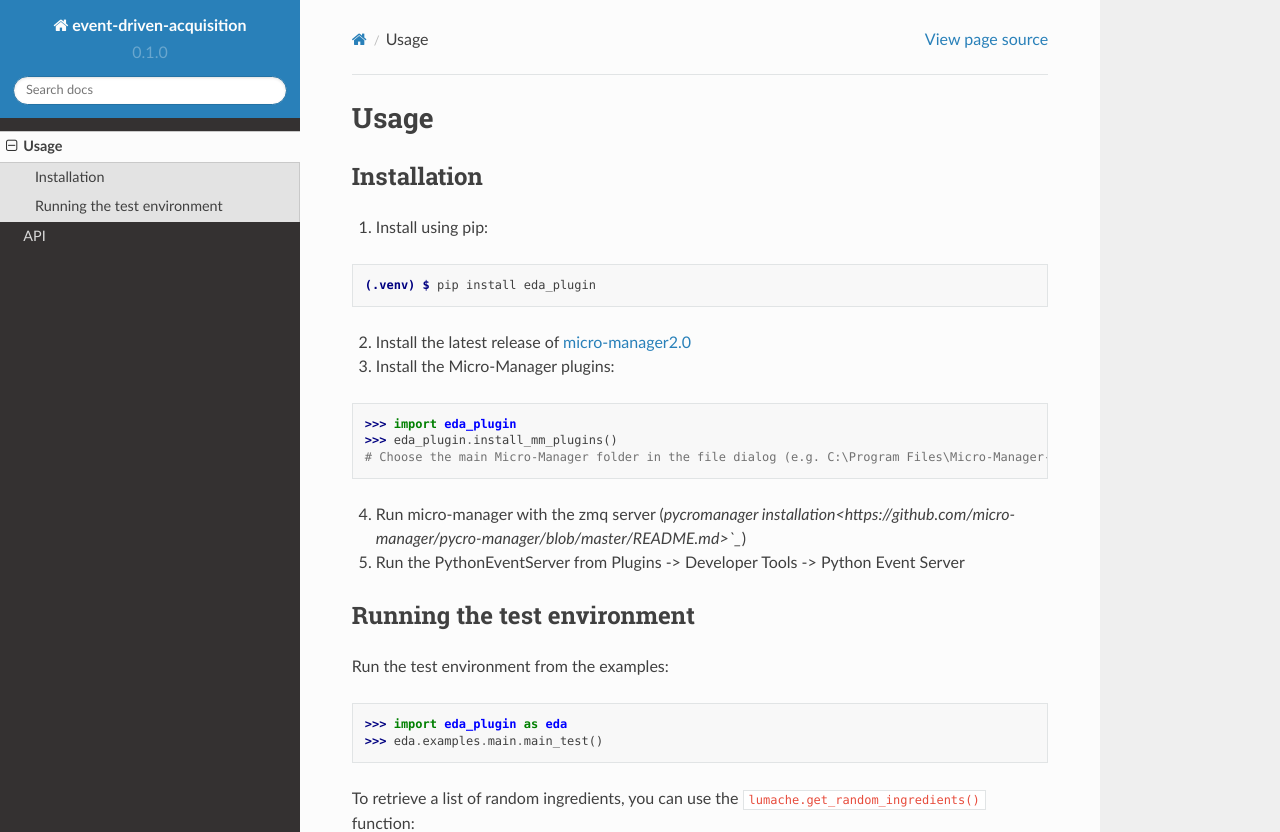
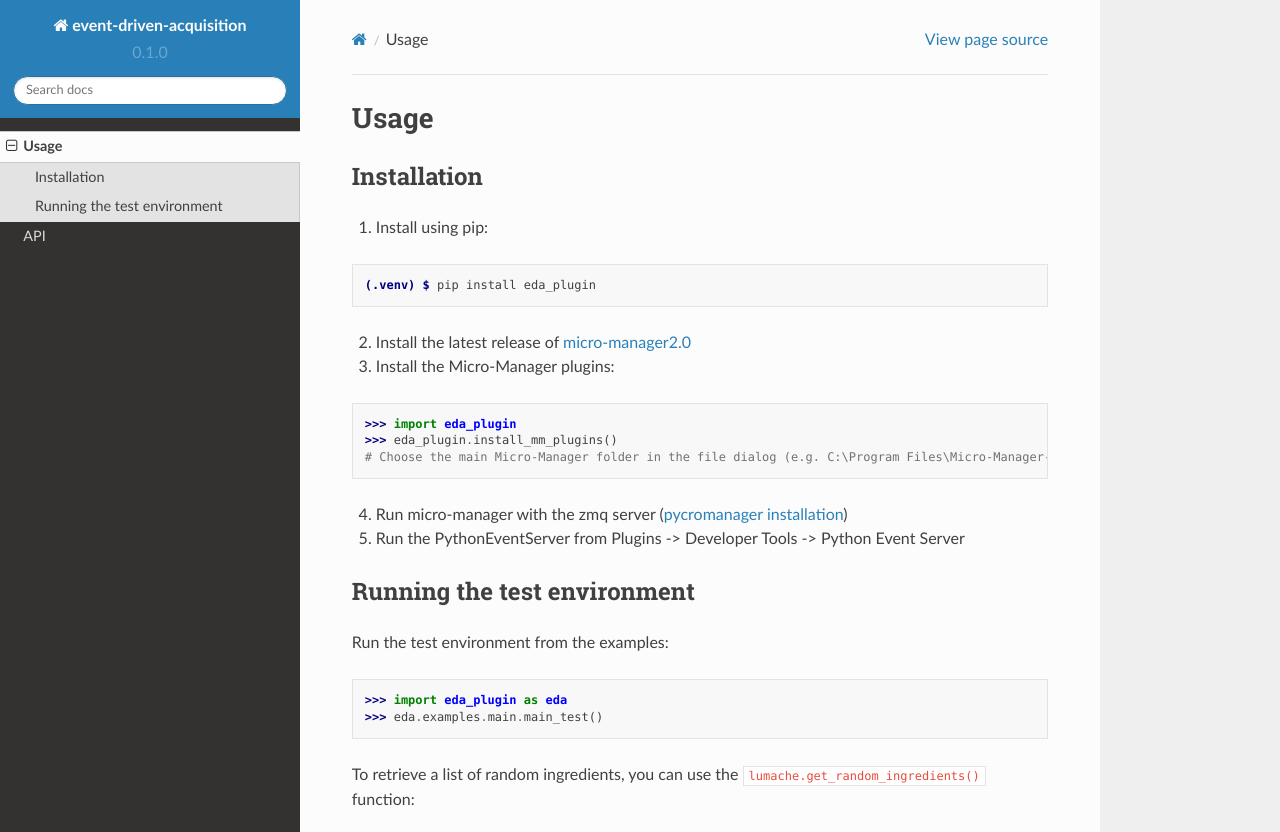
Before and after one commit to LEB-EPFL/eda_plugin, a Sphinx documentation site: the page built from docs/source/usage.rst, in a window 1280 px wide and 900 px high, cut to the strip 0-832 px from the top of the window. Built offline with Sphinx 7.4.7 and the Read the Docs theme 2.0.0, drawn with Linux system fonts in a browser that asks for light colours.

Commit message:
doc update

```diff
--- a/docs/source/usage.rst
+++ b/docs/source/usage.rst
@@ -20,8 +20,10 @@ Installation
 >>> eda_plugin.install_mm_plugins()
 # Choose the main Micro-Manager folder in the file dialog (e.g. C:\Program Files\Micro-Manager-2.0)
 
-4) Run micro-manager with the zmq server (`pycromanager installation<https://github.com/micro-manager/pycro-manager/blob/master/README.md>`_`)
+4) Run micro-manager with the zmq server (`pycromanager installation <https://github.com/micro-manager/pycro-manager/blob/master/README.md>`_)
 5) Run the PythonEventServer from Plugins -> Developer Tools -> Python Event Server
+
+
 
 Running the test environment
 ----------------------------
```
Also changed, not shown: 6 other files.
